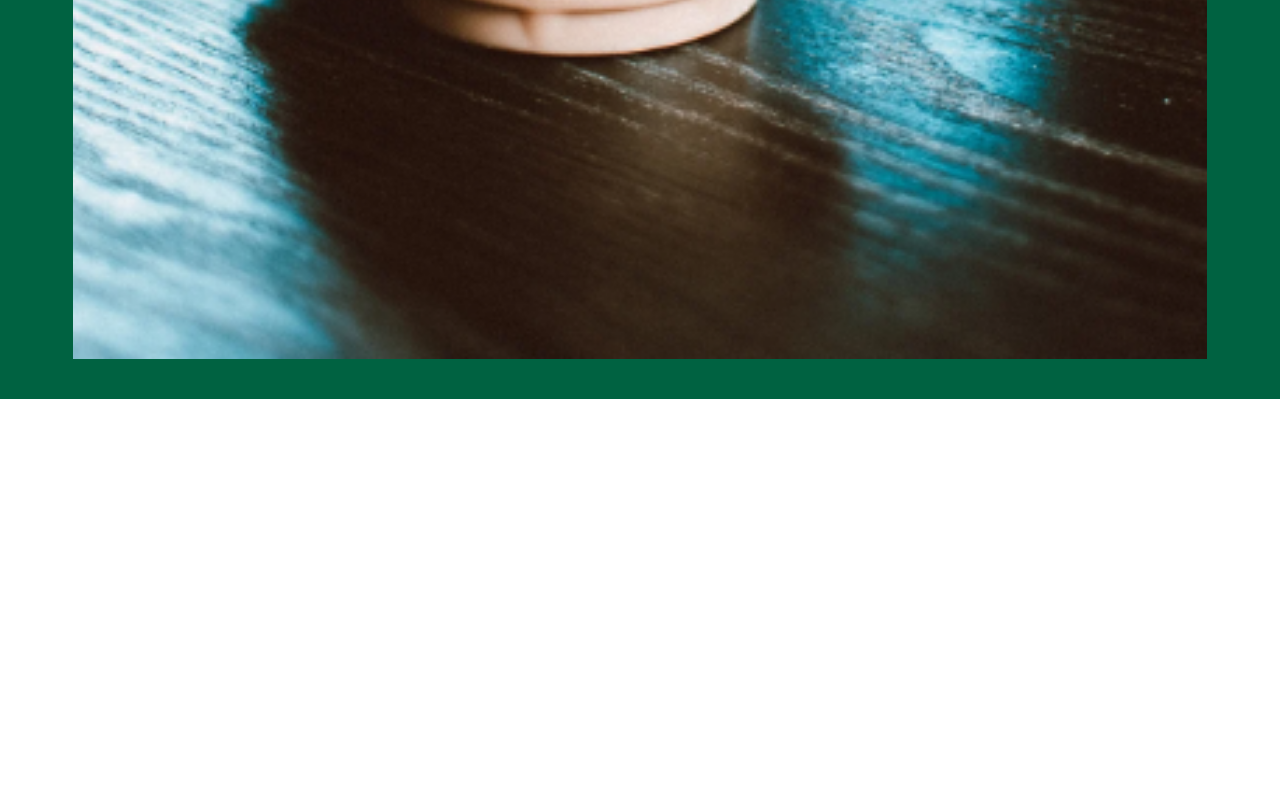
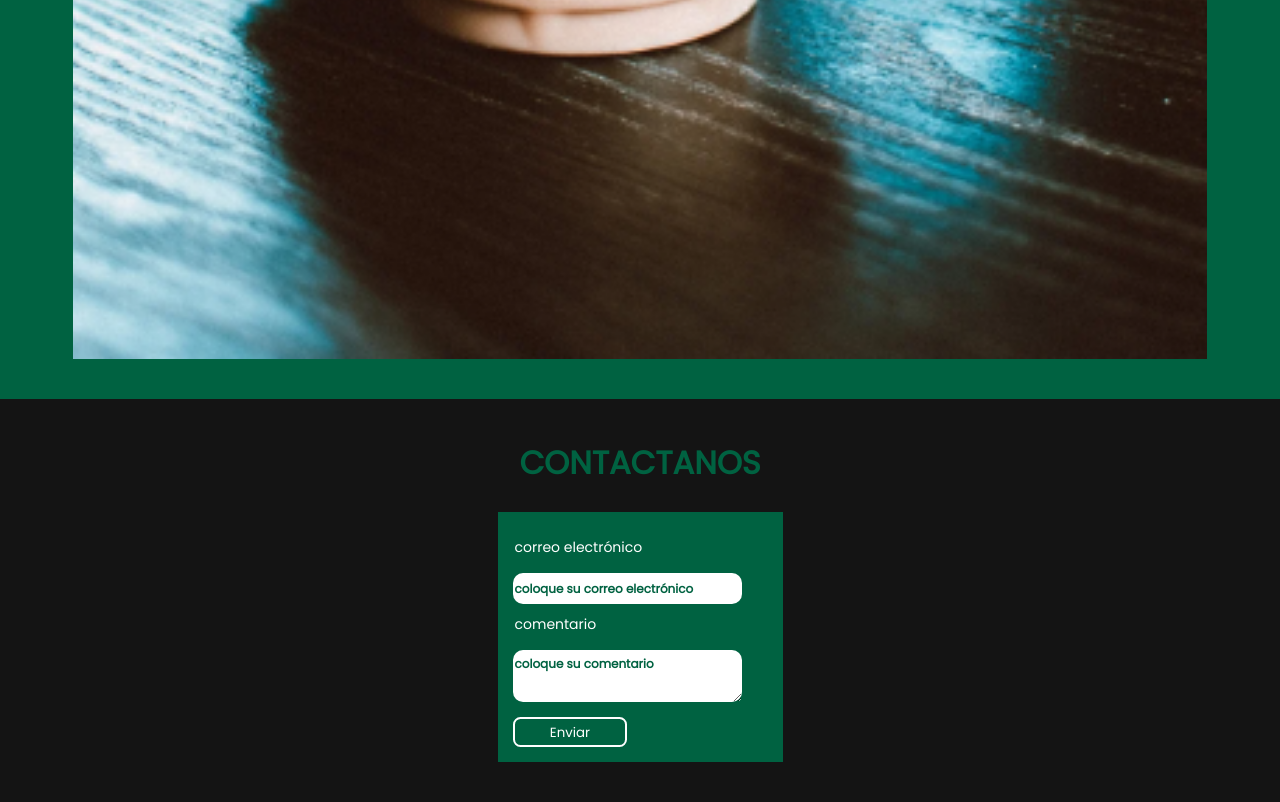
Before and after one commit to PatrizioFaroppa212/Starbucks-Clase-13, a plain HTML site: page index.html in a window 1280 px wide. Shown: the part 5651-6453 px from the top of the page. Before the commit the page ends 6050 px from the top, so only its background shows below. Drawn offline with nearby package versions, Linux system fonts and the light colour scheme.

Commit message:
HTML y CSS contacto

```diff
--- a/css/style.css
+++ b/css/style.css
@@ -75,3 +75,75 @@
     margin: 10px 10px 10px 10px;
     width: 90%;
 }
+.contactus {
+    background: #141414;
+    padding: 40px 15px 40px 15px;
+    display: flex;
+    flex-direction: column;
+    align-items: center;
+    width: 100%;
+
+
+}
+.contactus__h2 {
+    color: #006241;
+    text-align: center;
+    font-size: 32px;
+    margin-bottom: 25px;
+
+}
+.contactus__form {
+    background: #006241;
+    padding: 15px;
+    width: 285px;
+
+}
+.contactus__label {
+    color: #fff;
+    font-size: 14px;
+    display: flex;
+    flex-direction: column;
+    width: 90%;
+    margin-top: 5px;
+    padding: 5px 2px 5px 2px;
+    border-radius: 10px;
+    border: 0;
+
+}
+.contactus__input {
+    color: #fff;
+    font-size: 14px;
+    display: flex;
+    flex-direction: column;
+    width: 90%;
+    margin-top: 10px;
+    padding: 5px 2px 5px 2px;
+    border-radius: 10px;
+    border: 0;
+}
+.contactus__input::placeholder {
+    font-size: 12px;
+    color: #006241;
+    font-weight: bold;
+}
+.contactus__input:focus {
+    color: #fff;
+    background: #000;
+
+}
+
+.contactus__button {
+    background: inherit;
+    border: 2px solid #fff;
+    color: #fff;
+    width: 45%;
+    height: 30px;
+    border-radius: 7.5px;
+    margin-top: 15px;
+    padding: 4px ;
+    transition: all 1s;
+}
+.contactus__button:hover {
+    background: #d8f007;
+    border: #d8f007;
+}
--- a/index.html
+++ b/index.html
@@ -62,5 +62,20 @@
         <img class="gallery__img" src="./images/gallery-2.png" alt="gallery-2"/>
         <img class="gallery__img" src="./images/gallery-3.png" alt="gallery-3"/>
     </section>
+    <!--contact-us-section-->
+    <section class="contactus">
+        <h2 class="contactus__h2">CONTACTANOS</h2>
+        <form class="contactus__form">
+            <div class="contactus__div">
+                <label class="contactus__label">correo electrónico</label>
+                <input class="contactus__input" type="email" placeholder="coloque su correo electrónico" />
+            </div>
+            <div class="contactus__div">
+                <label class="contactus__label">comentario</label>
+                <textarea class="contactus__input" placeholder="coloque su comentario"></textarea>
+            </div>
+            <button class="contactus__button">Enviar</button>
+        </form>
+    </section>
 </body>
 </html>
```
